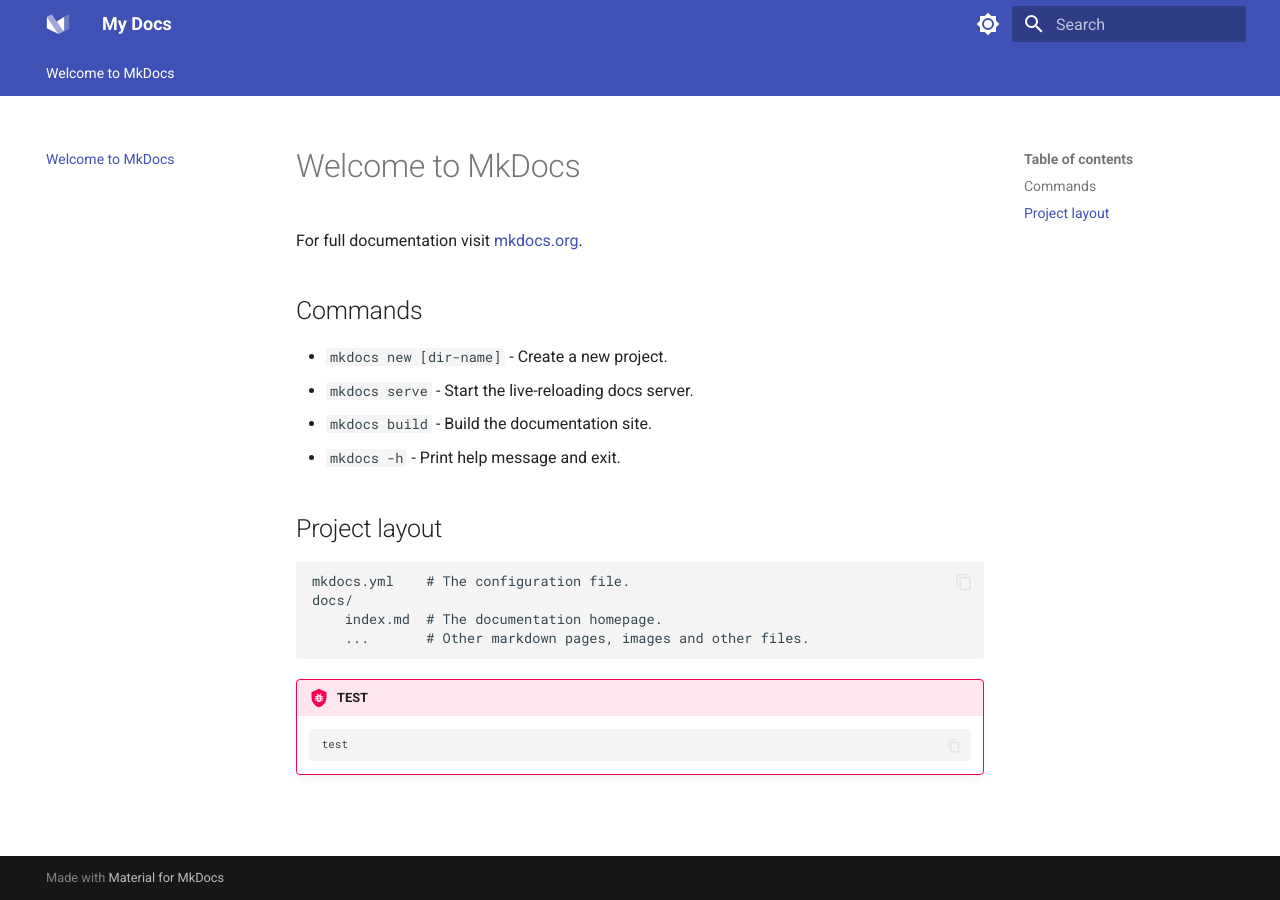
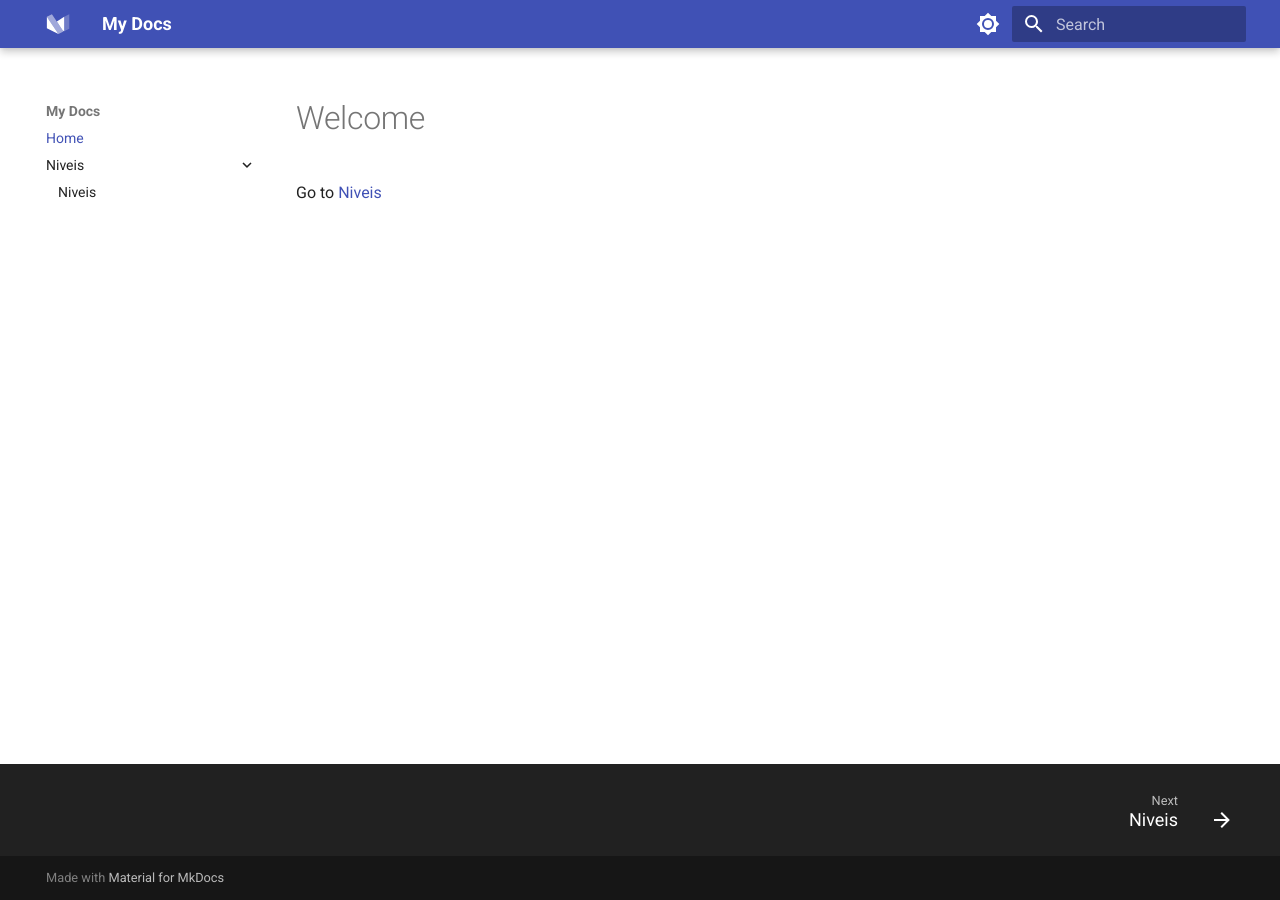
Before and after one commit to pioordozgoith/doc-learning, an MkDocs documentation site: the page built from docs/index.md, in a window 1280 px wide. Built offline with MkDocs 1.6.1 and Material for MkDocs 9.7.7, drawn with Linux system fonts in a browser that asks for light colours.

Commit message:
no message

````diff
--- a/docs/index.md
+++ b/docs/index.md
@@ -1,23 +1,3 @@
-# Welcome to MkDocs
+# Welcome
 
-For full documentation visit [mkdocs.org](https://www.mkdocs.org).
-
-## Commands
-
-* `mkdocs new [dir-name]` - Create a new project.
-* `mkdocs serve` - Start the live-reloading docs server.
-* `mkdocs build` - Build the documentation site.
-* `mkdocs -h` - Print help message and exit.
-
-## Project layout
-
-    mkdocs.yml    # The configuration file.
-    docs/
-        index.md  # The documentation homepage.
-        ...       # Other markdown pages, images and other files.
-
-!!!bug "TEST"
-
-    ```
-    test
-    ```
+Go to [Niveis](niveis.md)
--- a/mkdocs.yml
+++ b/mkdocs.yml
@@ -13,14 +13,15 @@
     - content.tooltips
     - navigation.footer
     - navigation.indexes
-    - navigation.sections
-    - navigation.tabs
     - navigation.top
+    - navigation.expand
     - navigation.tracking
     - search.highlight
     - search.share
     - search.suggest
     - toc.follow
+    # - toc.integrate
+
 
   palette:
     - scheme: default
@@ -42,7 +43,23 @@
   icon:
     logo: logo
 
+
+# Extensions
+
 markdown_extensions:
+  - tables
+  - md_in_html
+  - attr_list
+  - codehilite
   - admonition
   - pymdownx.details
   - pymdownx.superfences
+  - toc:
+      permalink: true
+
+# Page tree
+
+nav:
+  - Home: index.md
+  - Niveis:
+    - Niveis: niveis.md
````
Also changed, not shown: docs/niveis.md (added, +67 -0 lines), docs/Image/ImageToLink.jpg (added), docs/Image/ImageToLinkTip.jpg (added).
